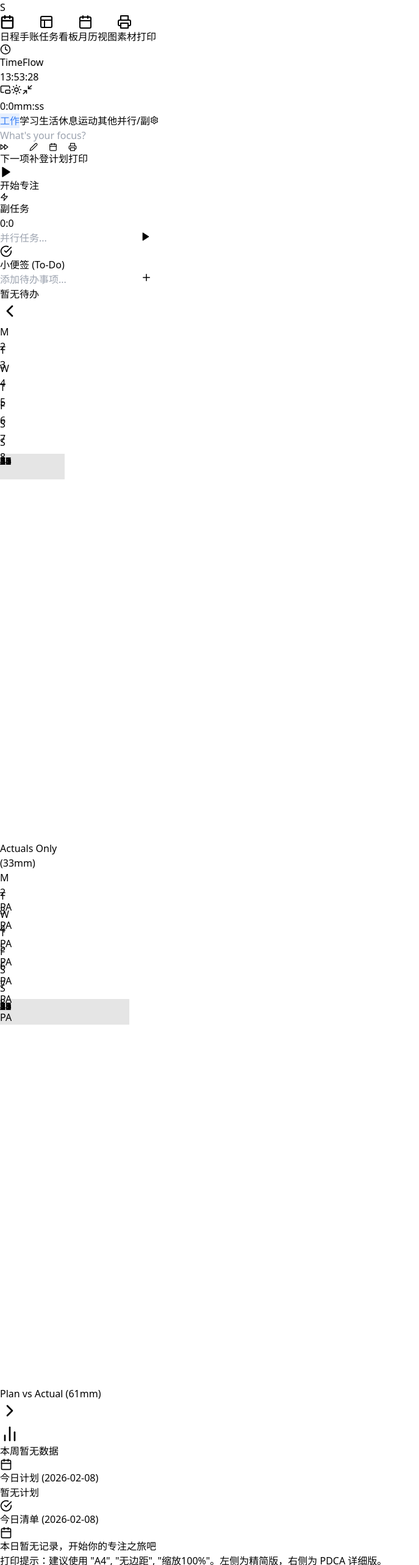
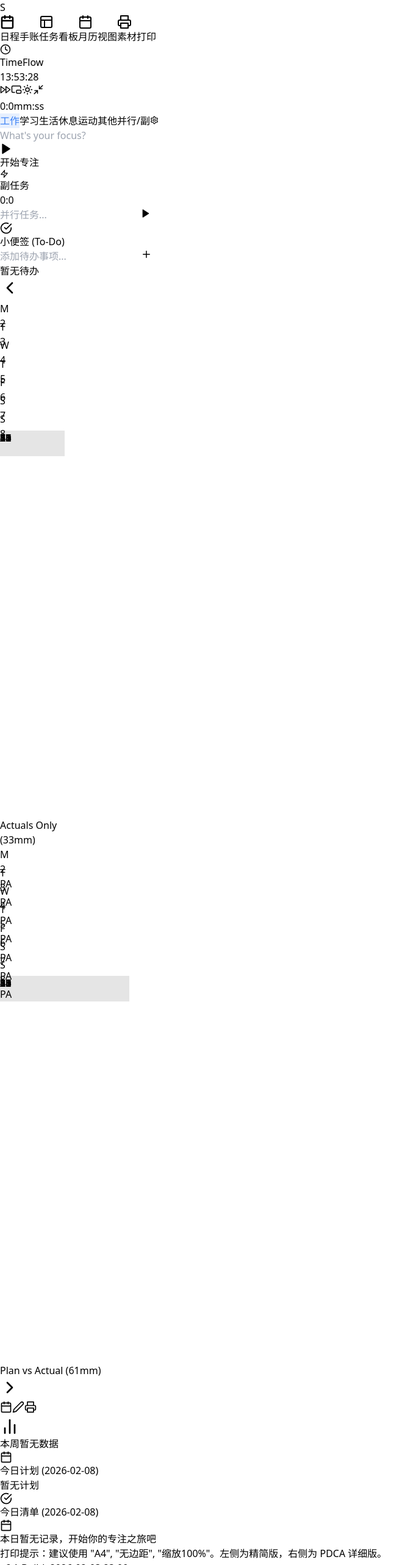
Before and after one commit to YikSuen-hu/timeflow-weeks, a React (Vite) app: page / in a window 1280 px wide. Shown: the top 2566 px of the page at 61% size, without its empty margins (0-687 px from the left). Built offline with nearby package versions, Linux system fonts and the light colour scheme.

Commit message:
Auto-deploy: 2026-02-08 周日 22-49-06.03

```diff
--- a/src/App.jsx
+++ b/src/App.jsx
@@ -816,6 +816,9 @@ const TimerInterface = ({
           </div>
         </div>
         <div className="flex gap-2 relative z-50">
+          <button onClick={handleStartNextTask} className="p-2 hover:bg-slate-100 dark:hover:bg-slate-700 rounded-full text-indigo-500 hover:text-indigo-600 transition-colors" title="完成并开始下一项">
+            <FastForward size={18} />
+          </button>
           {!isPiPActive && window.documentPictureInPicture && (
             <button
               onClick={togglePiP}
@@ -881,21 +884,7 @@ const TimerInterface = ({
                 />
               </div>
 
-              {/* Tools Row */}
-              <div className="flex gap-1.5 mt-3">
-                <button onClick={handleStartNextTask} className={`flex-1 ${btnSecondary} py-2.5 rounded-xl text-xs font-bold flex items-center justify-center gap-1.5 whitespace-nowrap`} title="完成并开始下一项计划">
-                  <FastForward size={14} /> 下一项
-                </button>
-                <button onClick={() => openManualModal('actual')} className={`flex-1 ${btnSecondary} py-2.5 rounded-xl text-xs font-bold flex items-center justify-center gap-1.5 whitespace-nowrap`} title="补登实绩">
-                  <Edit2 size={14} /> 补登
-                </button>
-                <button onClick={() => openManualModal('plan')} className={`flex-1 ${btnSecondary} py-2.5 rounded-xl text-xs font-bold flex items-center justify-center gap-1.5 whitespace-nowrap`} title="计划预定">
-                  <Calendar size={14} /> 计划
-                </button>
-                <button onClick={() => window.print()} className={`flex-1 ${btnSecondary} py-2.5 rounded-xl text-xs font-bold flex items-center justify-center gap-1.5 whitespace-nowrap`} title="打印">
-                  <Printer size={14} /> 打印
-                </button>
-              </div>
+
 
               <button onClick={startTimer} disabled={!taskName.trim()} className={`w-full mt-4 py-4 rounded-xl font-bold text-lg flex items-center justify-center gap-2 ${btnPrimary} disabled:opacity-50`}>
                 <Play size={20} fill="currentColor" /> 开始专注
@@ -1834,6 +1823,19 @@ function App() {
                   >
                     <ChevronRight size={32} />
                   </button>
+
+                  {/* Floating Action Buttons */}
+                  <div className="fixed bottom-8 right-8 xl:absolute xl:bottom-0 xl:right-0 z-50 flex flex-col gap-3 print:hidden">
+                    <button onClick={() => openManualModal('plan')} className="w-12 h-12 bg-indigo-600 hover:bg-indigo-700 text-white rounded-full shadow-lg shadow-indigo-500/30 flex items-center justify-center transition-all hover:scale-110" title="计划预定">
+                      <Calendar size={20} />
+                    </button>
+                    <button onClick={() => openManualModal('actual')} className="w-12 h-12 bg-white dark:bg-slate-800 text-slate-700 dark:text-slate-300 border border-slate-200 dark:border-slate-700 hover:bg-slate-50 dark:hover:bg-slate-700 rounded-full shadow-lg flex items-center justify-center transition-all hover:scale-110" title="补登实绩">
+                      <Edit2 size={20} />
+                    </button>
+                    <button onClick={() => window.print()} className="w-12 h-12 bg-white dark:bg-slate-800 text-slate-700 dark:text-slate-300 border border-slate-200 dark:border-slate-700 hover:bg-slate-50 dark:hover:bg-slate-700 rounded-full shadow-lg flex items-center justify-center transition-all hover:scale-110" title="打印">
+                      <Printer size={20} />
+                    </button>
+                  </div>
                 </div>
               )}
 
```
Also changed, not shown: 5 other files (tests, documents, lock files or other folders).
